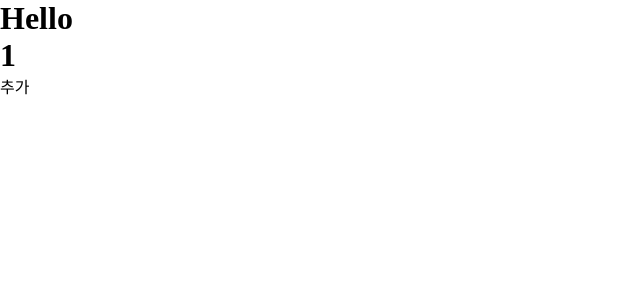
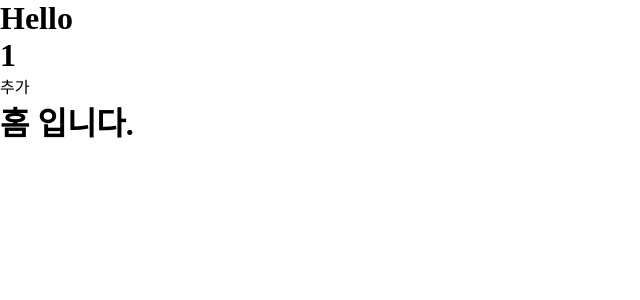
Before and after one commit to rudalson/vue-webblog, a Vue app: page / in a window 1280 px wide. Shown: the top 300 px of the page, without its empty margins (0-640 px from the left). Built offline with nearby package versions, Linux system fonts and the light colour scheme.

Commit message:
added the first component

```diff
--- a/src/App.vue
+++ b/src/App.vue
@@ -3,11 +3,17 @@
     <h1>{{ title }}</h1>
     <h1>{{ count }}</h1>
     <button @click="count ++">추가</button>
+    <HomeComponent></HomeComponent>
   </div>
 </template>
 
 <script>
+  import HomeComponent from './Home'
+
   export default {
+    components: {
+      HomeComponent
+    },
     data: () => ({
       title: "Hello",
       count: 1
--- /dev/null
+++ b/src/Home.vue
@@ -0,0 +1,13 @@
+<template>
+  <div>
+    <h1>{{ homeTitle }}</h1>
+  </div>
+</template>
+
+<script>
+export default {
+  data: () => ({
+    homeTitle: "홈 입니다."
+  }),
+};
+</script>
```
Lines whose indentation alone changed are shown as unchanged.
